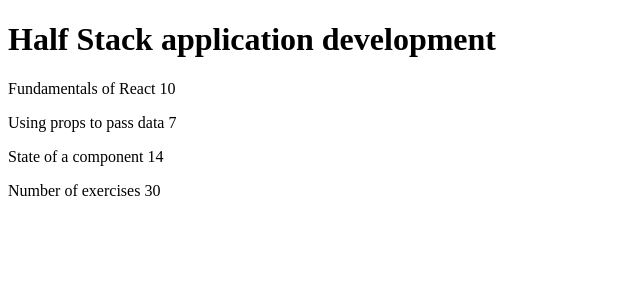
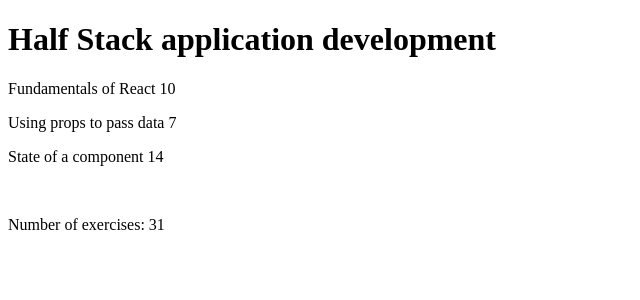
Before and after one commit to JesusDSarmiento/FullStackOpen, a React (Vite) app in the folder Part 1/: page / in a window 1280 px wide. Shown: the top 300 px of the page, without its empty margins (0-640 px from the left). Built offline with nearby package versions, Linux system fonts and the light colour scheme.

Commit message:
Part 1 ejercicio 1.5

```diff
--- a/Part 1/src/App.jsx
+++ b/Part 1/src/App.jsx
@@ -1,21 +1,19 @@
 
 const Header = (props) => {
 
- return <h1>{props.title}</h1>
+ return <h1>{props.title.name}</h1>
 }
 
 const Part = (props) =>{
-
   return <p> {props.title} {props.nejercicios}</p>
 }
 const Content = (props) => {
   return (
   <div>
 
-    <Part title = {props.partes[0].name} nejercicios = {props.partes[0].exercises}></Part>
-    <Part title = {props.partes[1].name} nejercicios = {props.partes[1].exercises}></Part>
-    <Part title = {props.partes[2].name} nejercicios = {props.partes[2].exercises}></Part>
-
+    <Part title = {props.partes.parts[0].name} nejercicios = {props.partes.parts[0].exercises}></Part>
+    <Part title = {props.partes.parts[1].name} nejercicios = {props.partes.parts[1].exercises}></Part>
+    <Part title = {props.partes.parts[2].name} nejercicios = {props.partes.parts[2].exercises}></Part>
 
   </div>
   )
@@ -27,22 +25,24 @@
 const Total = (props) => {
 
 
-  return <p>Number of exercises {props.ejercicios[0] + props.ejercicios[0] + props.ejercicios[0]}</p>
+  return <div> <br /> <p>Number of exercises: {props.ejercicios.parts[0].exercises + props.ejercicios.parts[1].exercises + props.ejercicios.parts[2].exercises}</p></div>
 }
 
 const App = () => {
-  const course = 'Half Stack application development'
-  const parts =  [{name:'Fundamentals of React', exercises: 10 },{name:'Using props to pass data', exercises: 7},{name:'State of a component', exercises: 14}]
-  const exercises = [10,7,14]
+
+  const course = {
+    name:'Half Stack application development',
+    parts:  [{name:'Fundamentals of React', exercises: 10 },{name:'Using props to pass data', exercises: 7},{name:'State of a component', exercises: 14}]
+  }
   //const sum = exercises[0]+exercises[1]+exercises[2]
 
   return (
     <div>
       <Header title = {course}></Header>
 
-      <Content partes ={parts}></Content>
+      <Content partes ={course}></Content>
 
-      <Total ejercicios={exercises}></Total>
+      <Total ejercicios={course}></Total>
 
 
     </div>
```
